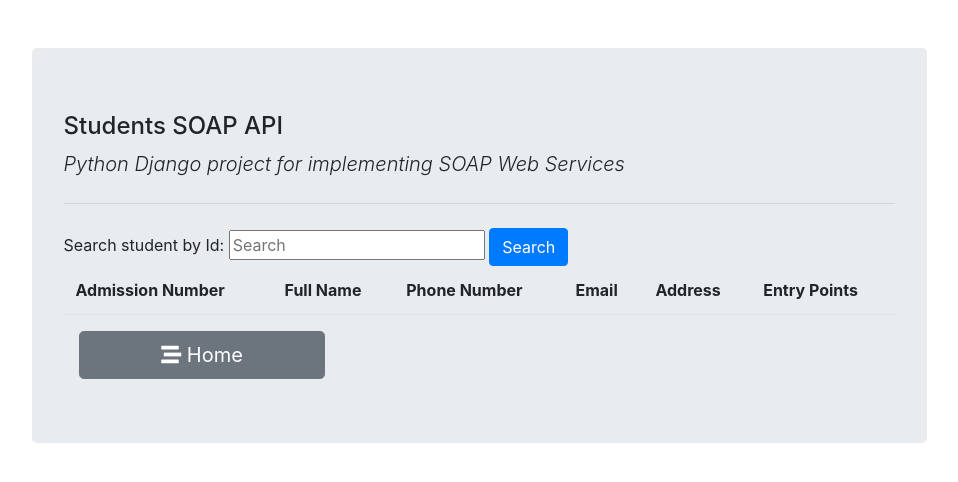
After one commit to manuel103/Distributed-Objects, a Django app: page /client/ in a window 1280 px wide. The commit adds this page. Shown: the top 482 px of the page, without its empty margins (161-1119 px from the left). Run offline with Django 3.2, Linux system fonts and the light colour scheme; some libraries are stand-ins or nearby versions.

Commit message:
Add client-side UI

```diff
--- a/Web Services/studentsSOAP_UI/student_register/templates/student_register/base.html
+++ b/Web Services/studentsSOAP_UI/student_register/templates/student_register/base.html
@@ -15,7 +15,7 @@
     <div class="container">
         <div class="col-md-10 offset-md-1 mt-5">
             <div class="jumbotron">
-                <h1 class="display-4">Students Register</h1>
+                <h4 >Students SOAP API</h4>
                 <p class="lead font-italic">Python Django project for implementing SOAP Web Services</p>
                 <hr class="my-4">
                 {% block content %}
--- /dev/null
+++ b/Web Services/studentsSOAP_UI/student_register/templates/student_register/student_client.html
@@ -0,0 +1,43 @@
+{% extends "student_register/base.html" %}
+
+{% block content %}
+
+<form id="searchform" method="get" action="" accept-charset="utf-8">
+  Search student by Id:
+  <input id="searchbox" name="search_res" type="text" placeholder="Search" />
+  <button type="submit" class="btn btn-primary">Search</button>
+
+</form>
+<table class="table table-borderless">
+
+ <thead class="border-bottom font-weight-bold">
+        <tr>
+            <td>Admission Number</td>
+            <td>Full Name</td>
+            <td>Phone Number</td>
+            <td>Email</td>
+            <td>Address</td>
+            <td>Entry Points</td>
+        </tr>
+    </thead>
+<tbody>
+  {% for student in results %}
+  <tr>
+    <td>{{student.student_id}}</td>
+    <td>{{student.fullname}}</td>
+    <td>{{student.phoneNumber}}</td>
+    <td>{{student.email}}</td>
+    <td>{{student.address}}</td>
+    <td>{{student.entryPoints}}</td>
+  </tr>
+  {% endfor %}
+</tbody>
+</table>
+
+<div class="col-md-4">
+            <a href="{% url 'student_list' %}" class="btn btn-secondary btn-block btn-lg">
+                <i class="fas fa-stream"></i> Home
+            </a>
+        </div>
+
+{% endblock content %}
--- a/Web Services/studentsSOAP_UI/student_register/views.py
+++ b/Web Services/studentsSOAP_UI/student_register/views.py
@@ -32,3 +32,18 @@
     student = Student.objects.get(pk=id)
     student.delete()
     return redirect('/student/list')
+
+# def client(request):
+#     context = {'student_details': Student.objects.all()}
+#     return render(request, "student_register/student_client.html", context)
+
+
+def client(request):
+    query = request.GET.get('search_res', None)
+    context = {}
+
+    if query and request.method == 'GET':
+        results = Student.objects.filter(student_id=query)
+        context.update({'results': results})
+
+    return render(request, 'student_register/student_client.html', context)
--- a/Web Services/studentsSOAP_UI/studentsSOAP_UI/urls.py
+++ b/Web Services/studentsSOAP_UI/studentsSOAP_UI/urls.py
@@ -15,11 +15,12 @@
 """
 from django.contrib import admin
 from django.urls import path, include
-from student_register import soap_views
+from student_register import soap_views, views
 
 urlpatterns = [
     path('admin/', admin.site.urls),
     path('student/list/', include('student_register.urls')),
     path('soap_api/', soap_views.student_soap),
+    path('client/', views.client),
 
 ]
```
Also changed, not shown: Web Services/studentsSOAP_UI/student_register/templates/student_register/student_list.html (+7 -1 lines).
